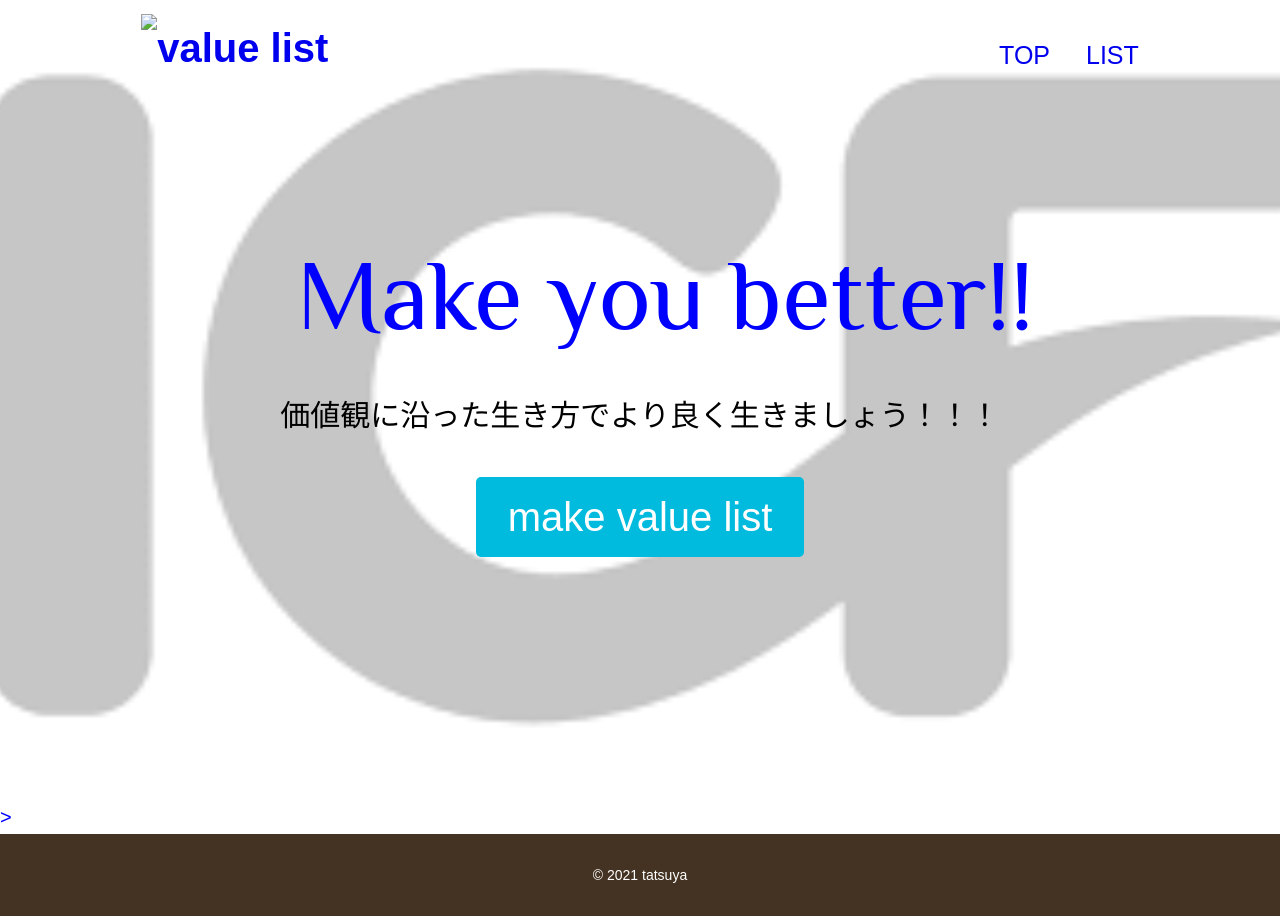
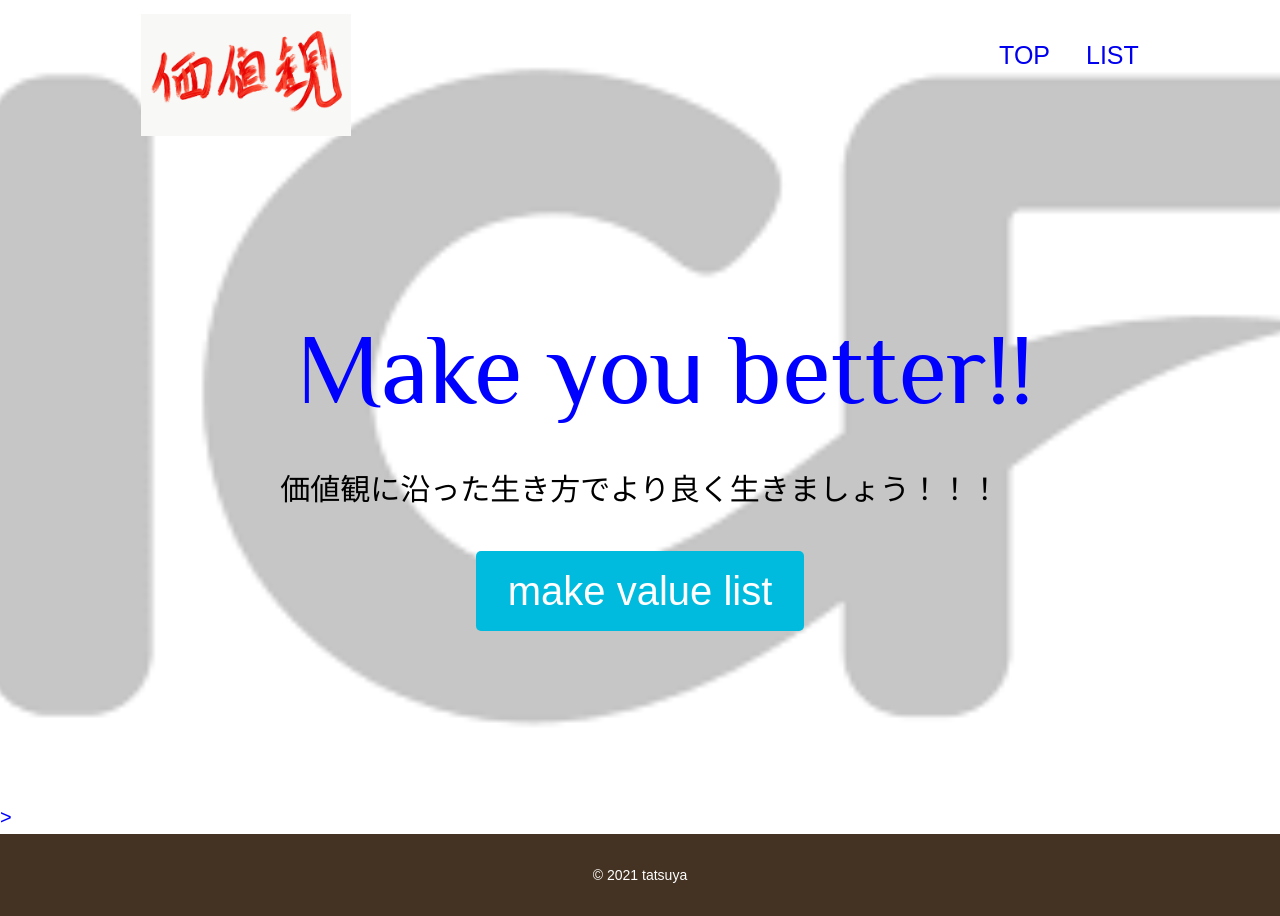
Before and after one commit to seahorse0000/seahorse.github.io, a plain HTML site: page index.html in a window 1280 px wide. Drawn offline with Linux system fonts and the light colour scheme; some packages are replaced by stand-ins of ours; files whose address does not match are found by name.

Commit message:
Update index.html

```diff
--- a/index.html
+++ b/index.html
@@ -17,7 +17,7 @@
   <body>
     <div id="home" class="big-bg">
       <header class="page-header wrapper">
-        <h1><a href="index.html"><img  class="logo" src="images/value.png" alt="value list"></a></h1>
+        <h1><a href="index.html"><img  class="logo" src="value.png" alt="value list"></a></h1>
         <nav>
           <ul class="main-nav">
             <li><a href="index.html">top</a></li>
```
